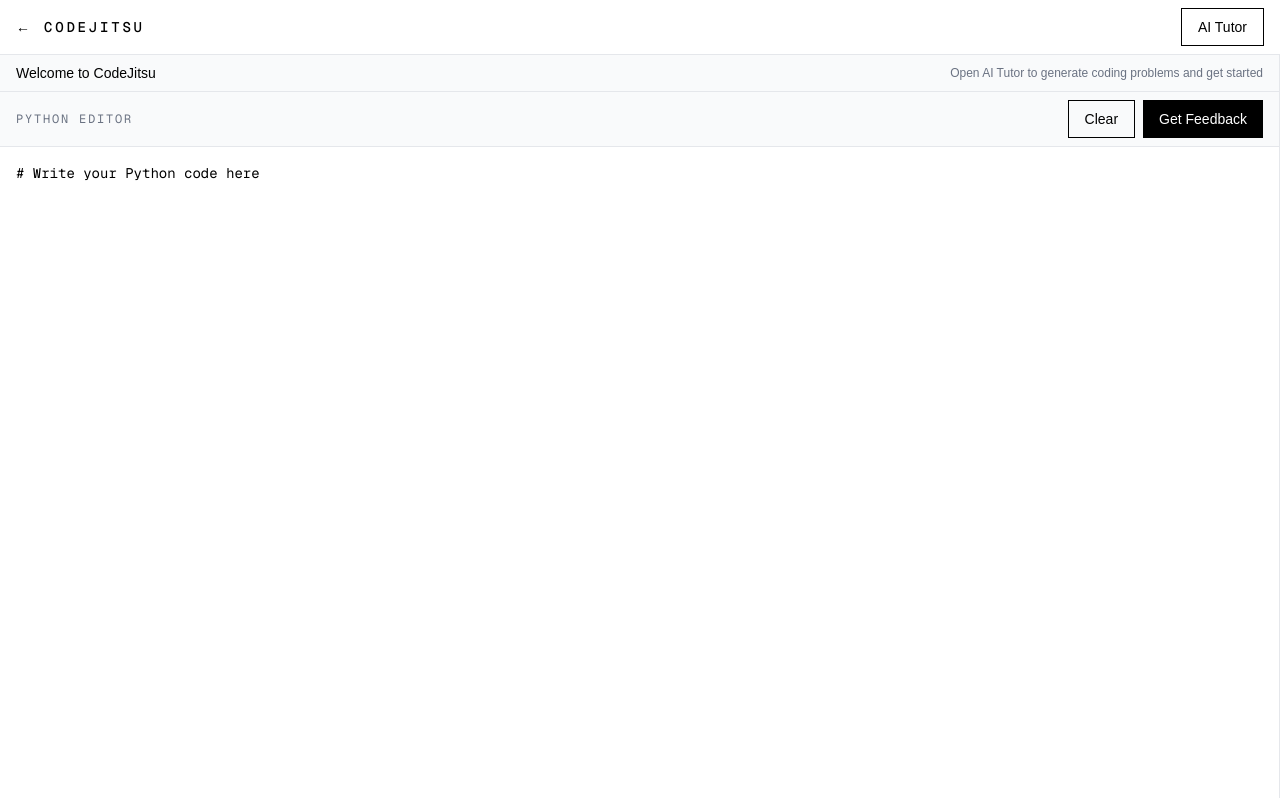
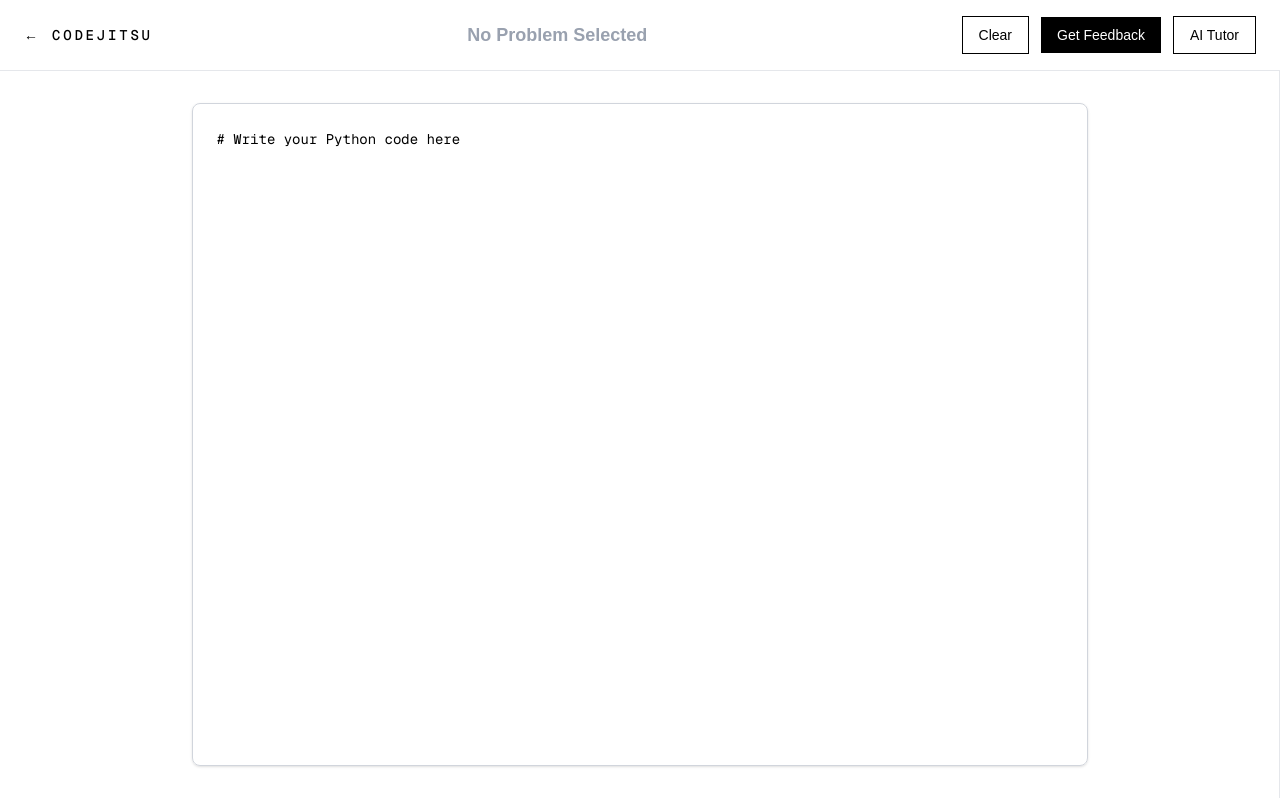
Before and after one commit to JDelott/codejitsu, a Next.js app: page /dashboard in a window 1280 px wide. Built offline with nearby package versions, Linux system fonts and the light colour scheme.

Commit message:
feature:chatpanel to editor flow

```diff
--- a/src/app/dashboard/components/CodeEditor.tsx
+++ b/src/app/dashboard/components/CodeEditor.tsx
@@ -1,87 +1,66 @@
 'use client';
 
-import React, { useEffect } from 'react';
+import React, { useState, useEffect } from 'react';
 import { Question } from '@/types/question';
-import { Button } from '@/components/ui/Button';
-import { useLocalStorage } from '@/hooks/useLocalStorage';
 
 interface CodeEditorProps {
   question: Question | null;
   onCodeChange?: (code: string) => void;
   onCodeSubmit?: (code: string) => void;
   isSubmitting?: boolean;
+  resetTrigger?: number;
 }
 
 export const CodeEditor: React.FC<CodeEditorProps> = ({
   question,
   onCodeChange,
-  onCodeSubmit,
-  isSubmitting = false
+
+
+  resetTrigger
 }) => {
-  const [code, setCode] = useLocalStorage(
-    question ? `code-${question.id}` : 'code-blank',
+  const [code, setCode] = useState(
     question?.starter || '# Write your Python code here\n\n'
   );
 
+  // Update code when question changes
   useEffect(() => {
-    if (question) {
+    if (question?.starter) {
       setCode(question.starter);
     }
-  }, [question, setCode]);
+  }, [question?.id]);
+
+  // Handle reset trigger
+  useEffect(() => {
+    if (resetTrigger) {
+      if (question?.starter) {
+        setCode(question.starter);
+      } else {
+        setCode('# Write your Python code here\n\n');
+      }
+    }
+  }, [resetTrigger, question?.starter]);
 
   useEffect(() => {
     onCodeChange?.(code);
   }, [code, onCodeChange]);
 
-  const handleCodeSubmit = () => {
-    if (code.trim()) {
-      onCodeSubmit?.(code);
-    }
-  };
 
-  const handleReset = () => {
-    if (question) {
-      setCode(question.starter);
-    } else {
-      setCode('# Write your Python code here\n\n');
-    }
-  };
+
 
   return (
     <div className="flex-1 flex flex-col h-full">
-      {/* Minimal Header */}
-      <div className="flex justify-between items-center px-4 py-2 border-b border-gray-200 bg-gray-50">
-        <span className="font-[family-name:var(--font-geist-mono)] text-xs tracking-[0.15em] text-gray-500 uppercase">
-          {question ? `${question.title} - Python Solution` : 'Python Editor'}
-        </span>
-        <div className="flex gap-2">
-          <Button
-            variant="outline"
-            size="sm"
-            onClick={handleReset}
-          >
-            {question ? 'Reset' : 'Clear'}
-          </Button>
-          <Button
-            onClick={handleCodeSubmit}
-            disabled={isSubmitting || !code.trim()}
-            size="sm"
-          >
-            {isSubmitting ? 'Submitting...' : 'Get Feedback'}
-          </Button>
+      {/* Code Editor - Centered with padding */}
+      <div className="flex-1 p-8">
+        <div className="h-full max-w-4xl mx-auto">
+          <textarea
+            value={code}
+            onChange={(e) => setCode(e.target.value)}
+            className="w-full h-full p-6 border border-gray-300 rounded-lg font-[family-name:var(--font-geist-mono)] text-sm resize-none focus:outline-none focus:border-black focus:ring-1 focus:ring-black shadow-sm"
+            placeholder="Start coding! Open AI Tutor to generate problems or write your own Python code..."
+            spellCheck={false}
+            style={{ fontSize: '14px', lineHeight: '1.6' }}
+          />
         </div>
-      </div>
-
-      {/* Code Editor - Maximum Space */}
-      <div className="flex-1 relative">
-        <textarea
-          value={code}
-          onChange={(e) => setCode(e.target.value)}
-          className="absolute inset-0 w-full h-full p-4 border-0 font-[family-name:var(--font-geist-mono)] text-sm resize-none focus:outline-none bg-white"
-          placeholder="Start coding! Open AI Tutor to generate problems or write your own Python code..."
-          spellCheck={false}
-          style={{ fontSize: '14px', lineHeight: '1.5' }}
-        />
       </div>
     </div>
   );
--- a/src/app/dashboard/page.tsx
+++ b/src/app/dashboard/page.tsx
@@ -12,6 +12,7 @@ export default function Dashboard() {
   const [isChatOpen, setIsChatOpen] = useState(false);
   const [userCode, setUserCode] = useState('');
   const [isSubmitting, setIsSubmitting] = useState(false);
+  const [resetTrigger, setResetTrigger] = useState(0);
   const chatRef = useRef<{ submitCode: (code: string) => void }>(null);
 
   const handleQuestionGenerated = (question: Question) => {
@@ -34,6 +35,12 @@ export default function Dashboard() {
     chatRef.current?.submitCode(code);
   };
 
+  const handleGetFeedback = () => {
+    if (userCode.trim()) {
+      handleCodeSubmit(userCode);
+    }
+  };
+
   const getDifficultyColor = (difficulty: string) => {
     switch (difficulty) {
       case 'Easy': return 'bg-green-100 text-green-800';
@@ -43,25 +50,52 @@ export default function Dashboard() {
     }
   };
 
+  const handleReset = () => {
+    setResetTrigger(prev => prev + 1);
+  };
+
   return (
     <div className="min-h-screen bg-white text-black">
-      {/* Compact Header */}
-      <nav className="flex justify-between items-center px-4 py-2 border-b border-gray-200">
+      {/* Header with all controls */}
+      <nav className="flex justify-between items-center px-6 py-4 border-b border-gray-200">
         <Link href="/" className="font-[family-name:var(--font-geist-mono)] text-sm font-medium tracking-[0.2em] hover:text-gray-600 transition-colors">
           ← CODEJITSU
         </Link>
 
-        {/* Problem Info & Selector */}
+        {/* Center section - Problem info */}
         <div className="flex items-center gap-4">
           {selectedQuestion && (
-            <div className="flex items-center gap-2">
-              <span className="text-sm font-medium">{selectedQuestion.title}</span>
-              <span className={`px-2 py-1 rounded text-xs font-medium ${getDifficultyColor(selectedQuestion.difficulty)}`}>
+            <>
+              <span className="text-lg font-semibold">{selectedQuestion.title}</span>
+              <span className={`px-3 py-1 rounded text-sm font-medium ${getDifficultyColor(selectedQuestion.difficulty)}`}>
                 {selectedQuestion.difficulty}
               </span>
-            </div>
+              <span className="px-3 py-1 rounded text-sm bg-gray-100 text-gray-700">
+                {selectedQuestion.category}
+              </span>
+            </>
           )}
+          {!selectedQuestion && (
+            <span className="text-lg font-semibold text-gray-400">No Problem Selected</span>
+          )}
+        </div>
 
+        {/* Right section - Action buttons */}
+        <div className="flex items-center gap-3">
+          <Button
+            variant="outline"
+            size="sm"
+            onClick={handleReset}
+          >
+            {selectedQuestion ? 'Reset' : 'Clear'}
+          </Button>
+          <Button
+            onClick={handleGetFeedback}
+            disabled={isSubmitting || !userCode.trim()}
+            size="sm"
+          >
+            {isSubmitting ? 'Submitting...' : 'Get Feedback'}
+          </Button>
           <Button
             size="sm"
             variant={isChatOpen ? "primary" : "outline"}
@@ -72,37 +106,20 @@ export default function Dashboard() {
         </div>
       </nav>
 
-      <div className="flex h-[calc(100vh-57px)]">
-        {/* Main Content Area - Maximum Space */}
+      <div className="flex h-[calc(100vh-73px)]">
+        {/* Main Content Area - Centered */}
         <div className="flex-1 flex flex-col">
-          {/* Problem Description or Welcome Message */}
-          {selectedQuestion ? (
-            <div className="px-4 py-2 border-b border-gray-200 bg-gray-50">
-              <div className="flex items-center justify-between">
-                <h2 className="font-medium text-sm">{selectedQuestion.title}</h2>
-                <span className="text-xs text-gray-500">
-                  {selectedQuestion.category} • Click &quot;Get Feedback&quot; to submit your code for AI review
-                </span>
-              </div>
+          {/* Code Editor Container - Centered */}
+          <div className="flex-1 flex justify-center">
+            <div className="w-full max-w-5xl">
+              <CodeEditor
+                question={selectedQuestion}
+                onCodeChange={handleCodeChange}
+                isSubmitting={isSubmitting}
+                resetTrigger={resetTrigger}
+              />
             </div>
-          ) : (
-            <div className="px-4 py-2 border-b border-gray-200 bg-gray-50">
-              <div className="flex items-center justify-between">
-                <h2 className="font-medium text-sm">Welcome to CodeJitsu</h2>
-                <span className="text-xs text-gray-500">
-                  Open AI Tutor to generate coding problems and get started
-                </span>
-              </div>
-            </div>
-          )}
-
-          {/* Code Editor - Takes All Remaining Space */}
-          <CodeEditor
-            question={selectedQuestion}
-            onCodeChange={handleCodeChange}
-            onCodeSubmit={handleCodeSubmit}
-            isSubmitting={isSubmitting}
-          />
+          </div>
         </div>
 
         {/* Collapsible Chat Panel */}
```
